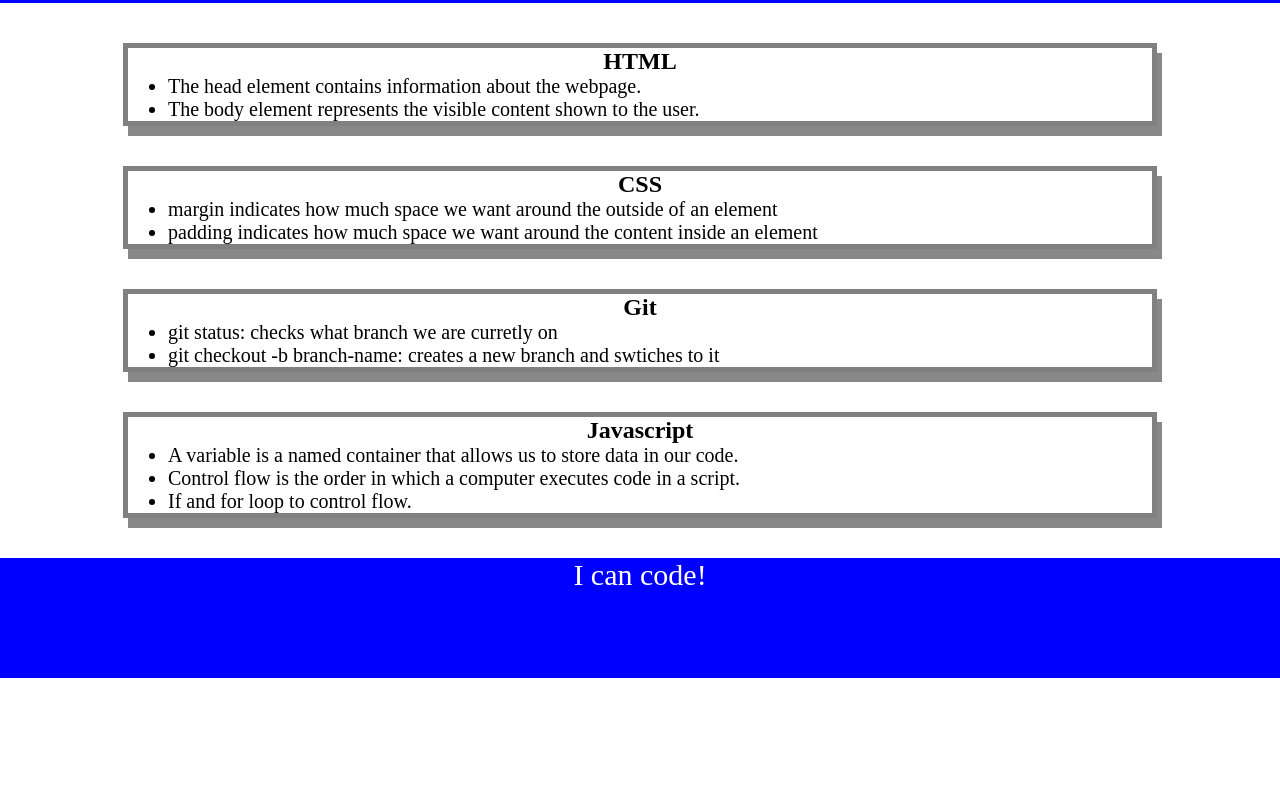
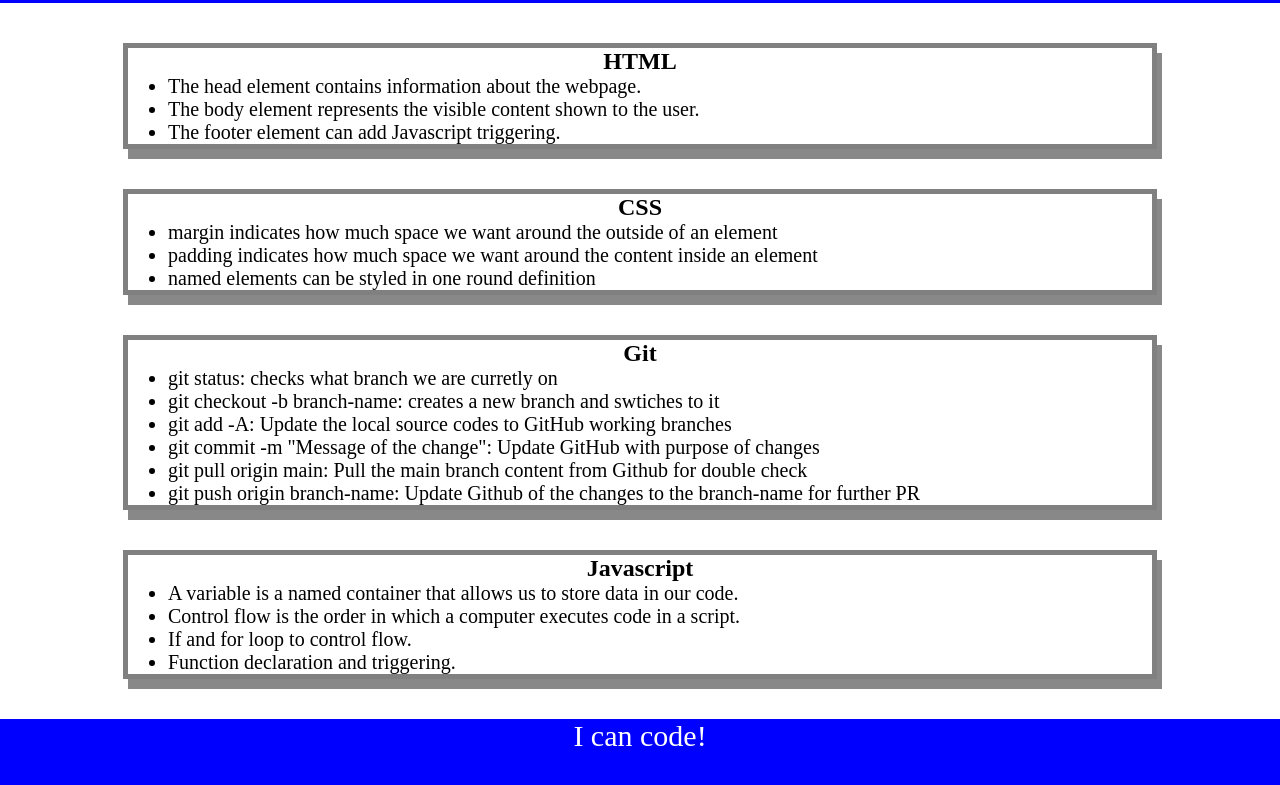
Before and after one commit to amurorai203/prework-study-guide, a plain HTML site: page index.html in a window 1280 px wide. Shown: the part 117-902 px from the top of the page. Before the commit the page ends 800 px from the top, so only its background shows below. Drawn offline with Linux system fonts and the light colour scheme.

Commit message:
Update with latest index

```diff
--- a/index.html
+++ b/index.html
@@ -20,6 +20,7 @@
       <ul>
         <li>The head element contains information about the webpage.</li>
         <li>The body element represents the visible content shown to the user.</li>
+        <li>The footer element can add Javascript triggering.</li>
       </ul>
       </section>
 
@@ -28,6 +29,7 @@
       <ul>
         <li>margin indicates how much space we want around the outside of an element</li>
         <li>padding indicates how much space we want around the content inside an element</li>
+        <li>named elements can be styled in one round definition</li>
       </ul>
       </section>
 
@@ -36,6 +38,10 @@
       <ul>
         <li>git status: checks what branch we are curretly on</li>
         <li>git checkout -b branch-name: creates a new branch and swtiches to it</li>
+        <li>git add -A: Update the local source codes to GitHub working branches</li>
+        <li>git commit -m "Message of the change": Update GitHub with purpose of changes</li>
+        <li>git pull origin main: Pull the main branch content from Github for double check</li>
+        <li>git push origin branch-name: Update Github of the changes to the branch-name for further PR</li>
       </ul>
       </section>
 
@@ -45,6 +51,7 @@
         <li>A variable is a named container that allows us to store data in our code.</li>
         <li>Control flow is the order in which a computer executes code in a script.</li>
         <li>If and for loop to control flow.</li>
+        <li>Function declaration and triggering.</li>
       </ul>
 
       </section>
```
